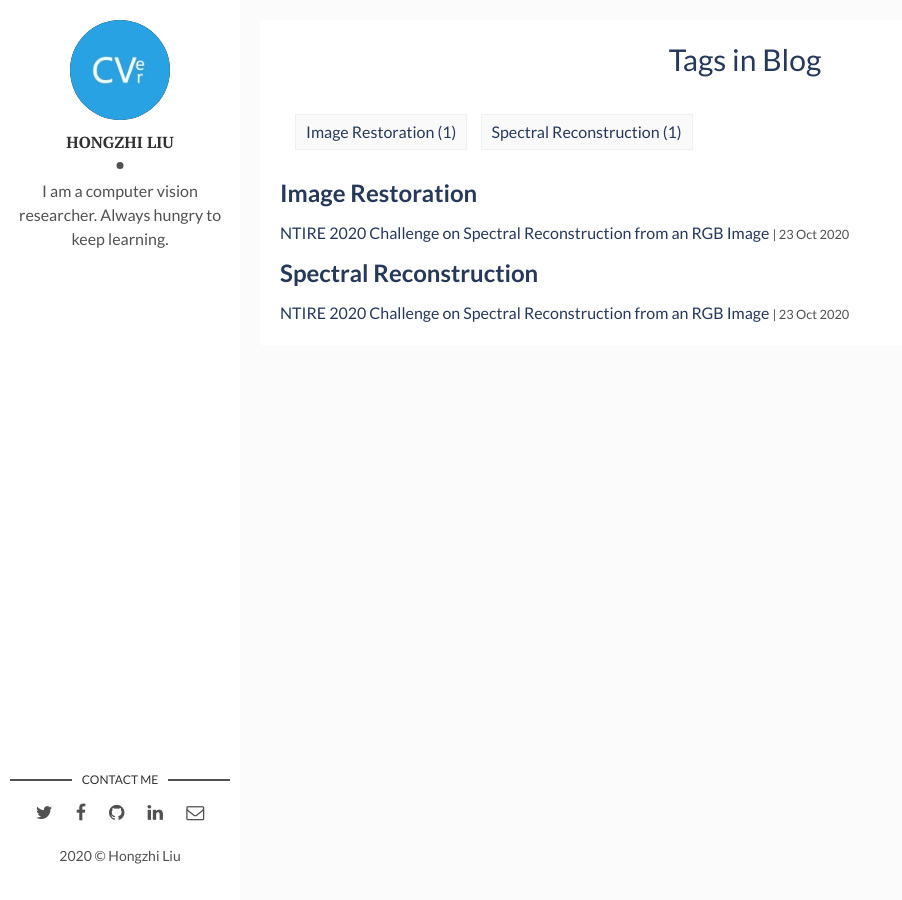
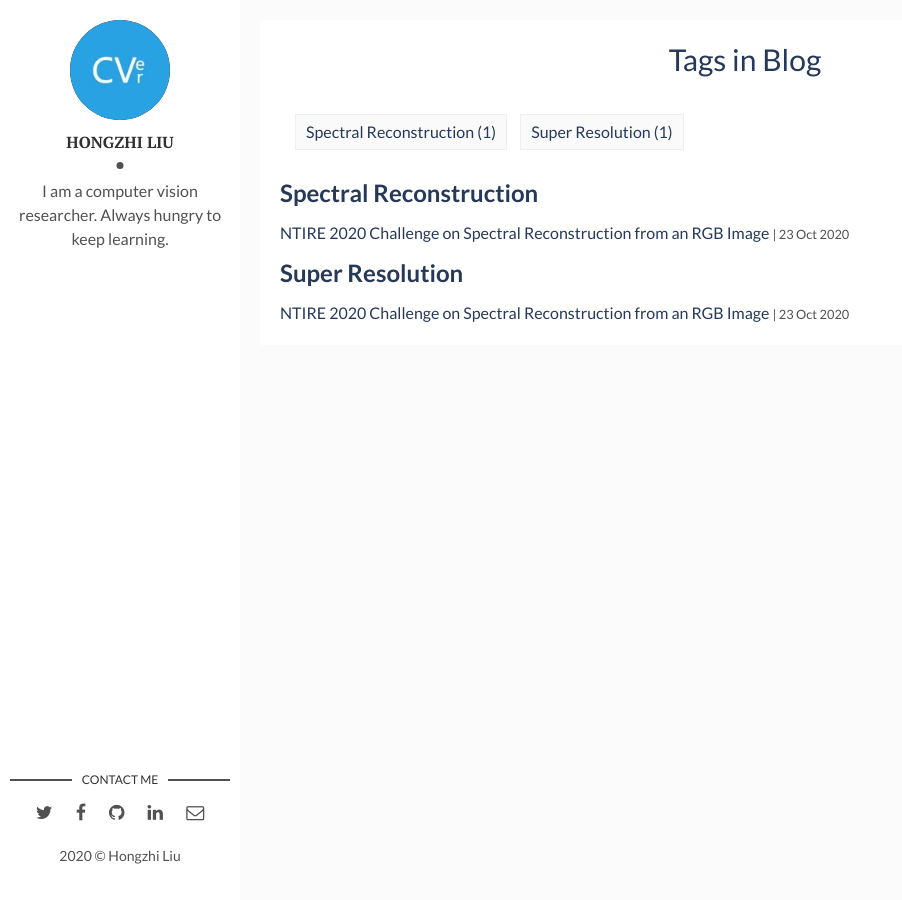
Before and after one commit to Liuhongzhi2018/Liuhongzhi2018.github.io, a Jekyll site: the page built from tags.html, in a window 1280 px wide. Shown: the whole page, without its empty margins (0-902 px from the left). Built offline with Jekyll 4.4.1, drawn with Linux system fonts in a browser that asks for light colours.

Commit message:
update blog

```diff
--- a/_posts/2020-10-22-NTIRE2020-Challenge-on-Spectral-Reconstruction-from-an-RGB-Image.markdown
+++ b/_posts/2020-10-22-NTIRE2020-Challenge-on-Spectral-Reconstruction-from-an-RGB-Image.markdown
@@ -4,12 +4,13 @@ title: NTIRE 2020 Challenge on Spectral Reconstruction from an RGB Image
 date: 2020-10-23 23:00:00 +0800
 description: You’ll find this post in your `_posts` directory. Go ahead and edit it and re-build the site to see your changes. # Add post description (optional)
 img: software.jpg # Add image post (optional)
-tags: [Spectral Reconstruction, Image Restoration] # add tag
+tags: [Spectral Reconstruction, Super Resolution] # add tag
 ---
 
 题目：NTIRE 2020 挑战赛从RGB图像的光谱重建
 
-NTIRE（New Trends in Image Restoration and Enhancement），即图像恢复与增强的新趋势。NTIRE 2020 Challenge 知乎
+NTIRE（New Trends in Image Restoration and Enhancement），即图像恢复与增强的新趋势。
+[NTIRE 2020 Challenge 知乎](https://zhuanlan.zhihu.com/p/139089670)
 NTIRE 2020 webpage:
 https://data.vision.ee.ethz.ch/cvl/ntire20/
 
```
